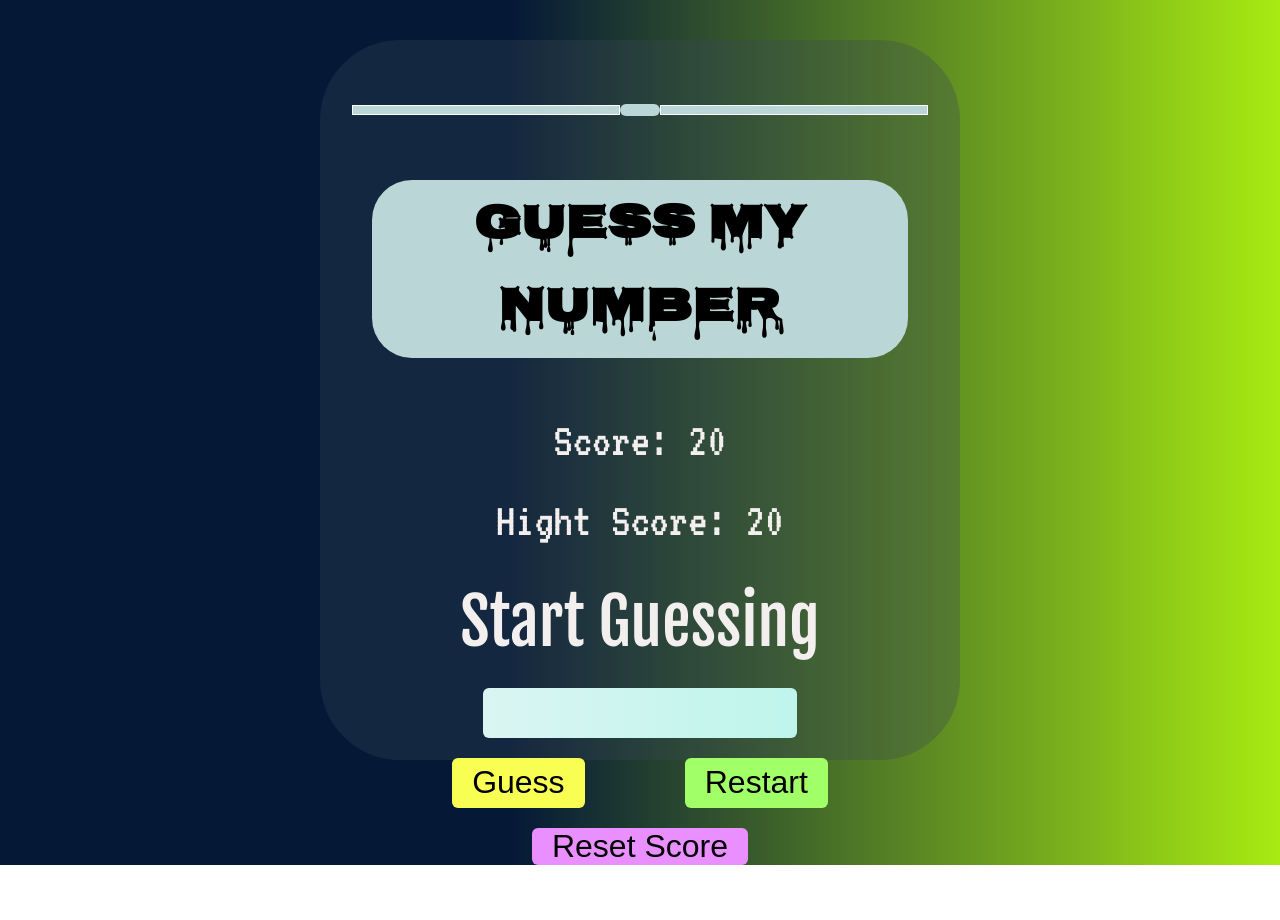
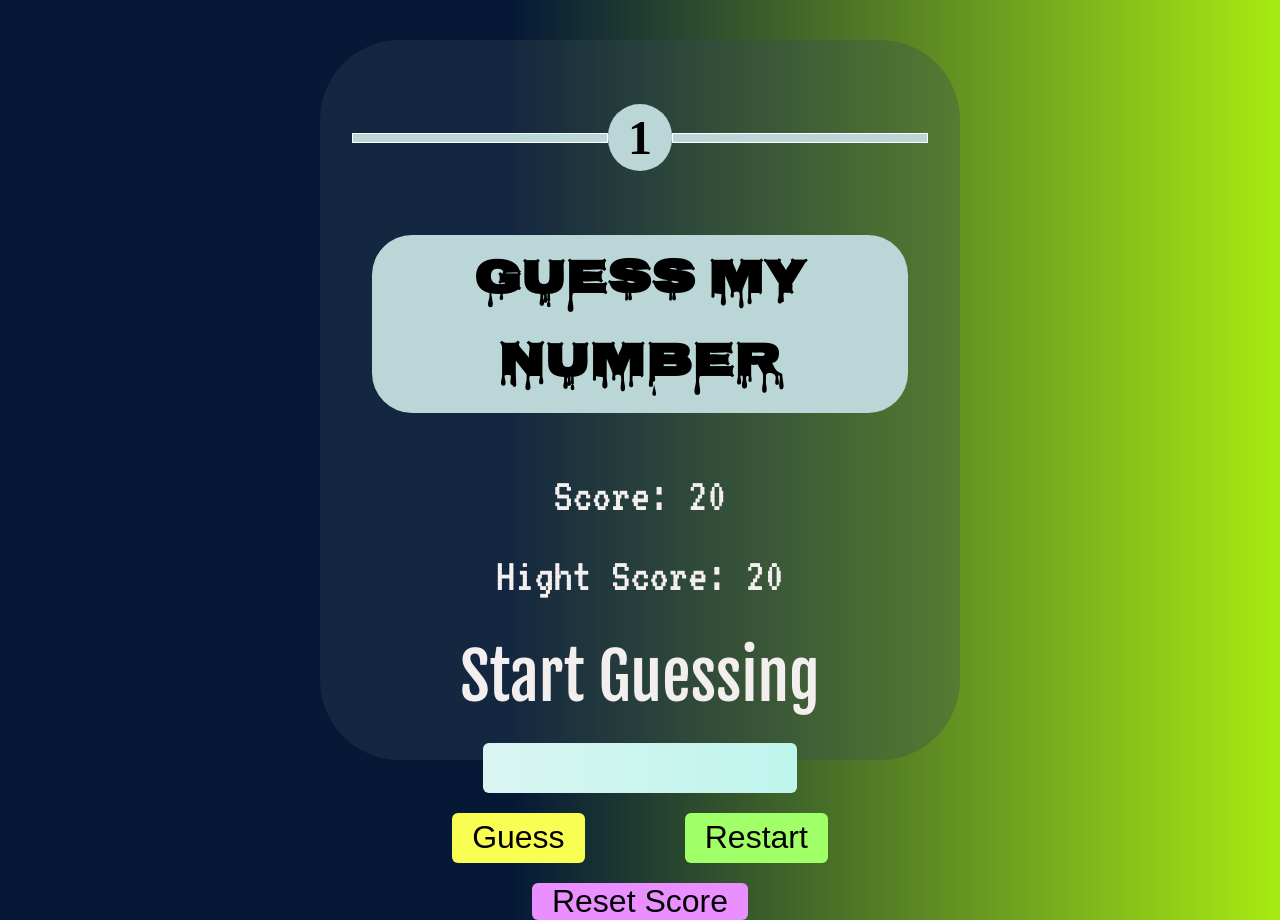
Before and after one commit to Gosia-Magdzik/guess-my-number, a React (Create React App) app: page / in a window 1280 px wide. Before the commit the page ends 865 px from the top, so only its background shows below. Built offline with nearby package versions, Linux system fonts and the light colour scheme; a web font is replaced by a local one.

Commit message:
props passing & types typing

```diff
--- a/src/App.tsx
+++ b/src/App.tsx
@@ -4,7 +4,7 @@ import { GlobalStyle } from './GlobalStyle';
 
 function App() {
 
-  const [randomNum, setRandomNum] = useState<number>();
+  const [randomNum, setRandomNum] = useState<number | undefined>();
 
   useEffect(() => {
     randomNumberGenerator()
@@ -18,7 +18,7 @@ function App() {
   return (
     <>
       <GlobalStyle/>
-      <GameDisplayer/>
+      <GameDisplayer randNum={randomNum || 0} />
     </>
   );
 }
--- a/src/components/GameDisplayer/index.tsx
+++ b/src/components/GameDisplayer/index.tsx
@@ -13,13 +13,17 @@ import { Wrapper,
         Paragraph,
 } from './styled'
 
-export const GameDisplayer = () => {
+interface TypeProp {
+    randNum : number
+}
+
+export const GameDisplayer:React.FC<TypeProp> = ({randNum}) => {
   return (
     <Wrapper>
         <Container>
             <TopSection>
                 <Line></Line>
-                <H1></H1>
+                <H1>{randNum}</H1>
                 <Line></Line>
             </TopSection>
             <Title>
```
